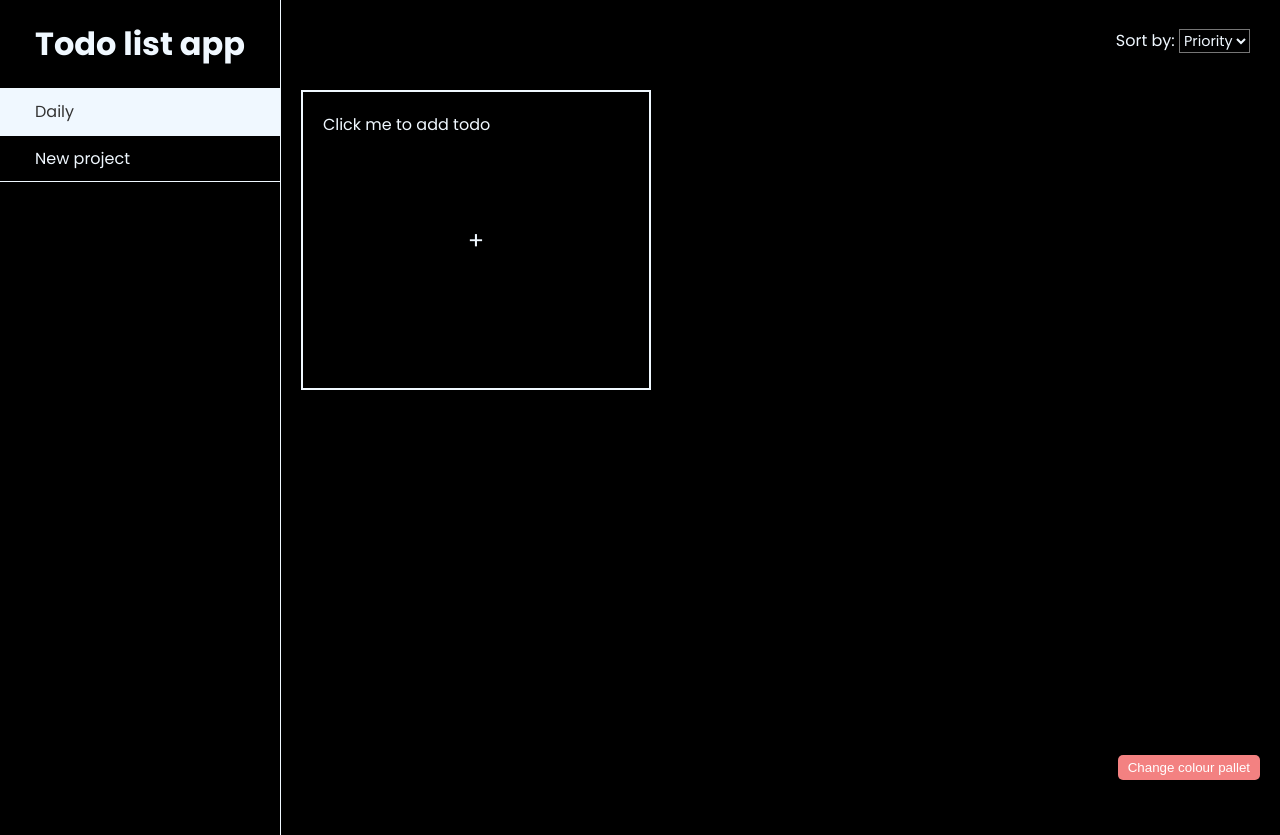
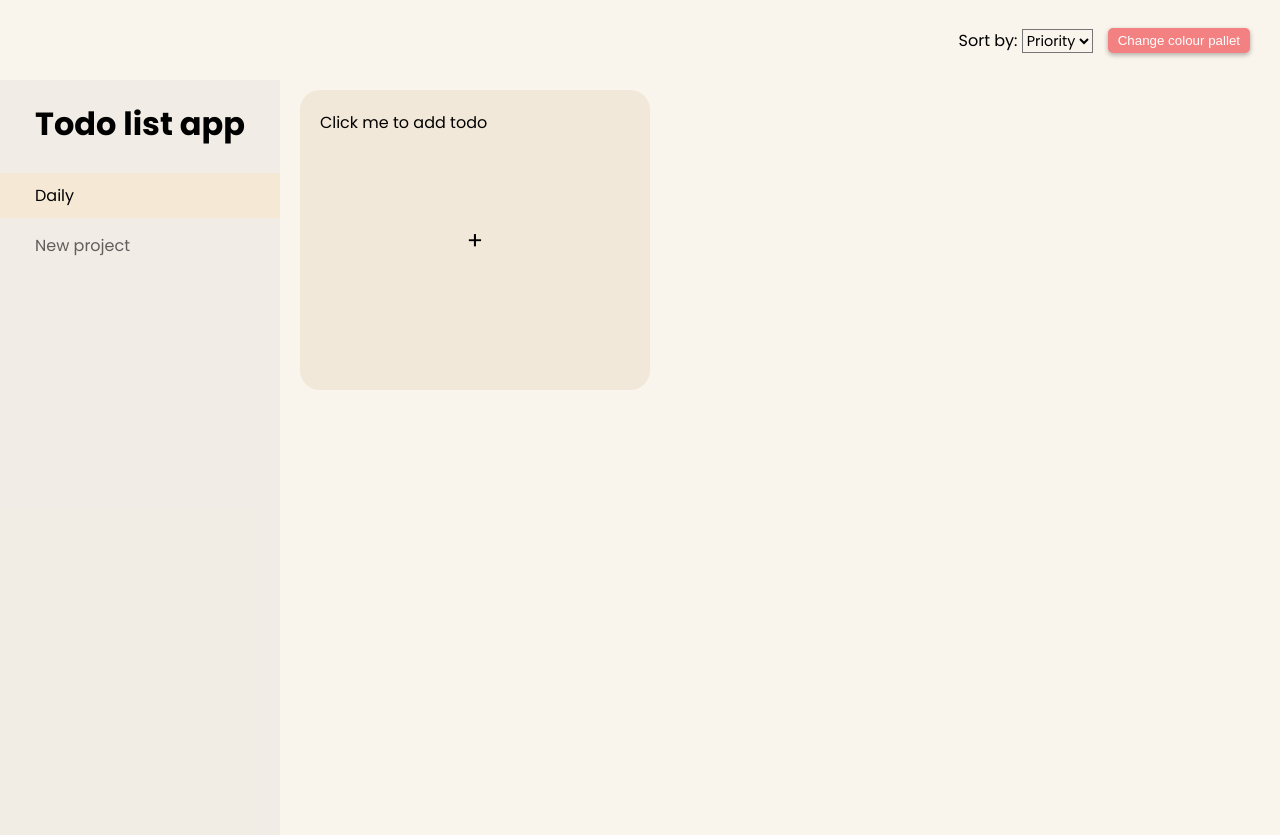
Before and after one commit to DrEpico/todo, a website built with webpack: page dist/index.html in a window 1280 px wide. Built offline with Linux system fonts and the light colour scheme.

Commit message:
Restyle checkpoint 1

```diff
--- a/src/index.js
+++ b/src/index.js
@@ -13,8 +13,8 @@ import { loadTodoContainer } from './ui';
 
 //Initiate the web app
 loadBlankProject();
+loadHeader();
 loadSidebar();
-loadHeader();
 loadTodoContainer();
 loadInitialUI();
 
--- a/src/style.css
+++ b/src/style.css
@@ -1,13 +1,83 @@
-* {
-    color: aliceblue;
-    --primary-color: #000000;
-    --secondary-color: aliceblue;
-    --tertiary-color: rgb(68, 68, 68);
-    --quaternary-color: rgba(224, 224, 224, 0.5);
+:root {
+    --text-50: hsl(37, 31%, 95%);
+    --text-100: hsl(35, 33%, 90%);
+    --text-200: hsl(35, 33%, 80%);
+    --text-300: hsl(36, 33%, 70%);
+    --text-400: hsl(36, 33%, 60%);
+    --text-500: hsl(36, 33%, 50%);
+    --text-600: hsl(36, 33%, 40%);
+    --text-700: hsl(36, 33%, 30%);
+    --text-800: hsl(35, 33%, 20%);
+    --text-900: hsl(35, 33%, 10%);
+    --text-950: hsl(38, 31%, 5%);
+
+    --background-50: hsl(37, 52%, 95%);
+    --background-100: hsl(36, 49%, 90%);
+    --background-200: hsl(35, 50%, 80%);
+    --background-300: hsl(36, 50%, 70%);
+    --background-400: hsl(36, 50%, 60%);
+    --background-500: hsl(36, 50%, 50%);
+    --background-600: hsl(36, 50%, 40%);
+    --background-700: hsl(36, 50%, 30%);
+    --background-800: hsl(36, 51%, 20%);
+    --background-900: hsl(36, 49%, 10%);
+    --background-950: hsl(37, 52%, 5%);
+
+    --primary-50: hsl(39, 54%, 95%);
+    --primary-100: hsl(38, 53%, 90%);
+    --primary-200: hsl(36, 55%, 80%);
+    --primary-300: hsl(37, 54%, 70%);
+    --primary-400: hsl(37, 54%, 60%);
+    --primary-500: hsl(37, 54%, 50%);
+    --primary-600: hsl(37, 54%, 40%);
+    --primary-700: hsl(37, 54%, 30%);
+    --primary-800: hsl(36, 55%, 20%);
+    --primary-900: hsl(38, 53%, 10%);
+    --primary-950: hsl(34, 54%, 5%);
+
+    --secondary-50: hsl(38, 62%, 95%);
+    --secondary-100: hsl(37, 61%, 90%);
+    --secondary-200: hsl(37, 63%, 80%);
+    --secondary-300: hsl(37, 62%, 70%);
+    --secondary-400: hsl(37, 62%, 60%);
+    --secondary-500: hsl(37, 62%, 50%);
+    --secondary-600: hsl(37, 62%, 40%);
+    --secondary-700: hsl(37, 62%, 30%);
+    --secondary-800: hsl(37, 63%, 20%);
+    --secondary-900: hsl(37, 61%, 10%);
+    --secondary-950: hsl(38, 62%, 5%);
+
+    --accent-50: hsl(37, 69%, 95%);
+    --accent-100: hsl(37, 73%, 90%);
+    --accent-200: hsl(37, 71%, 80%);
+    --accent-300: hsl(37, 71%, 70%);
+    --accent-400: hsl(37, 71%, 60%);
+    --accent-500: hsl(37, 71%, 50%);
+    --accent-600: hsl(37, 71%, 40%);
+    --accent-700: hsl(37, 71%, 30%);
+    --accent-800: hsl(37, 71%, 20%);
+    --accent-900: hsl(37, 73%, 10%);
+    --accent-950: hsl(37, 69%, 5%);
+
+    --static: rgba(225, 225, 225, 0.5);
+    --static2: #0f0f0f;
+    --static3: rgb(255, 255, 255);
+    --static4: rgba(225, 225, 225, 0.2);
+    --static5: rgb(24, 172, 122);
+    --static6: rgba(0, 0, 0, 0.05);
+    --static7: rgba(0, 0, 0, 0.1);
+    --static8: rgba(0, 0, 0, 0.05);
+    --static9: rgba(0, 0, 0, 0.3);
+    --static10: rgba(225, 225, 225);
+    --static11: rgba(0, 0, 0, 0.03);
+    --static12: rgba(255, 255, 255, 0.8);
+    --static13: rgb(235, 235, 235);
+    --static14: rgba(0, 0, 0, 0.2);
+    --static15: rgba(255, 255, 255, 0.5);
 }
 
 body{
-    background-color: var(--primary-color);
+    background-color: var(--background-50);
     font-family: Poppins;
     margin: 0px;
 
@@ -15,8 +85,8 @@ body{
     grid-template-columns: max-content 1fr;
     grid-template-rows: 2em 48px 1fr;
     grid-template-areas:
-        "sidebar header header header"
-        "sidebar header header header"
+        "header header header header"
+        "header header header header"
         "sidebar content content content"
         "sidebar content content content";
 }
@@ -24,37 +94,37 @@ body{
 #sidebar {
     grid-area: sidebar;
     min-width: 250px;
-    border-color: var(--secondary-color);
-    border-width: 1px;
-    border-style: solid;
-    background-color: var(--primary-color);
-    border-top: none;
-    border-left: none;
-    border-bottom: none;
+    background-color: var(--static11);
     padding: 0 0 35px;
     height: 100vh;
     margin-right: 10px;
     min-width: max-content;
+    display: flex;
+    flex-direction: column;
+    gap: 5px;
+}
+
+#activeTab {
+    display: flex;
+    justify-content: space-between;
+    align-items: center;
+    background-color: var(--secondary-100);
+    opacity: 100%;
+    text-align: center; /* Horizontally center the button */
 }
 
 /* project tab element */
 .project {
-    display: block;
-    color: var(--tertiary-color);
+    /* display: block; */
     font-size: 16px;
-    color: var(--secondary-color);
-    border-width: 1px;
-    border-style: solid;
-    border-color: var(--secondary-color);
     padding: 10px 0px 10px 35px;
-    border-right: none;
-    border-left: none;
     cursor: pointer;
     transition: background-color 0.3s ease; /* nice little detail */
+    opacity: 60%;
 }
 
 .project:hover {
-    background-color: var(--tertiary-color);
+    background-color: var(--text-100);
 }
 
 .content {
@@ -89,9 +159,9 @@ select#sort {
 
 /* todo element */
 .box {
+    background-color: var(--background-100);
     width: 350px;
     height: 300px;
-    border: 2px var(--secondary-color) solid;
     margin: 10px;
     padding: 20px;
     /* padding-top: 30px; */
@@ -99,6 +169,7 @@ select#sort {
     margin-bottom: 20px; /* Adjust as needed */
     box-sizing: border-box;
     min-width: 350px;
+    border-radius: 20px;
     transition: background-color 0.3s ease;
 }
 
@@ -177,15 +248,6 @@ button.addBtn {
     margin: 0px;
 }
 
-#activeTab {
-    display: flex;
-    justify-content: space-between;
-    align-items: center;
-    background-color: var(--secondary-color);
-    color: #333;
-    text-align: center; /* Horizontally center the button */
-}
-
 #deleteBtn {
     margin: 0px;
     background: url('./images/deleteButton.png') no-repeat center center;
@@ -197,12 +259,15 @@ button.addBtn {
     border-color: var(--primary-color);
     border-radius: 15%;
     margin-right: 13px;
+    opacity: 60%;
 }
 
 #palletBtn {
-    position: fixed; /* Fixes the button's position relative to the viewport */
-    bottom: 20px; /* Distance from the bottom of the viewport */
-    right: 20px; /* Distance from the right of the viewport */
+    /* position: fixed; */
+    /* bottom: 20px;
+    right: 20px;  */
+    margin-top: 0px;
+    margin-left: 15px; /*temp*/
     background-color: #F38181; /* Example background color */
     color: white; /* Example text color */
     border: none; /* Remove default border */
--- a/src/ui.js
+++ b/src/ui.js
@@ -412,7 +412,7 @@ export function loadHeader() {
     palletBtn.textContent = "Change colour pallet";
     palletBtn.setAttribute('id', 'palletBtn');
     palletBtn.addEventListener('click', changePallet);
-    body.appendChild(palletBtn);
+    header.appendChild(palletBtn);
 }
 
 let pallet = ['#222831', '#393E46', '#00ADB5', '#EEEEEE'];
```
Also changed, not shown: dist/main.js.
